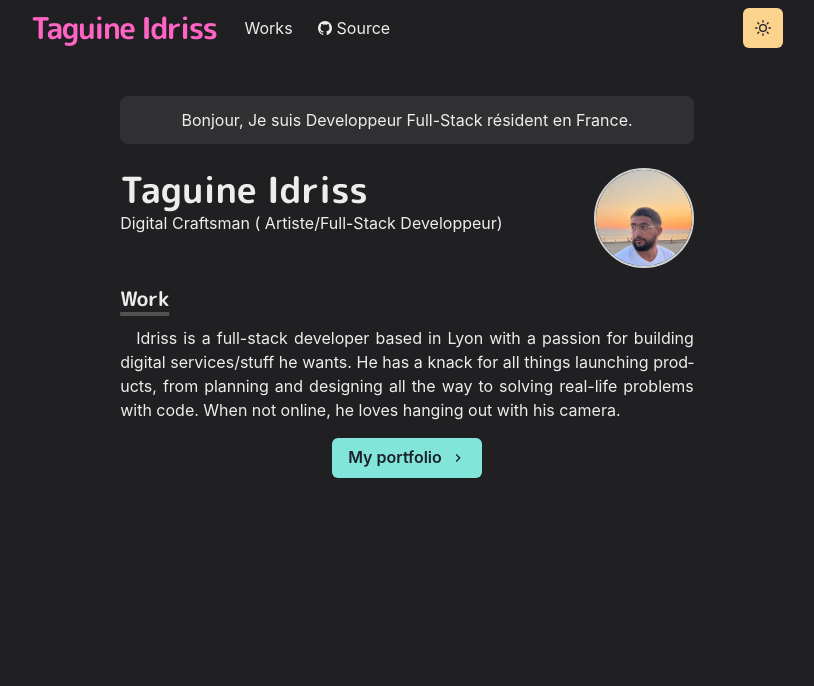
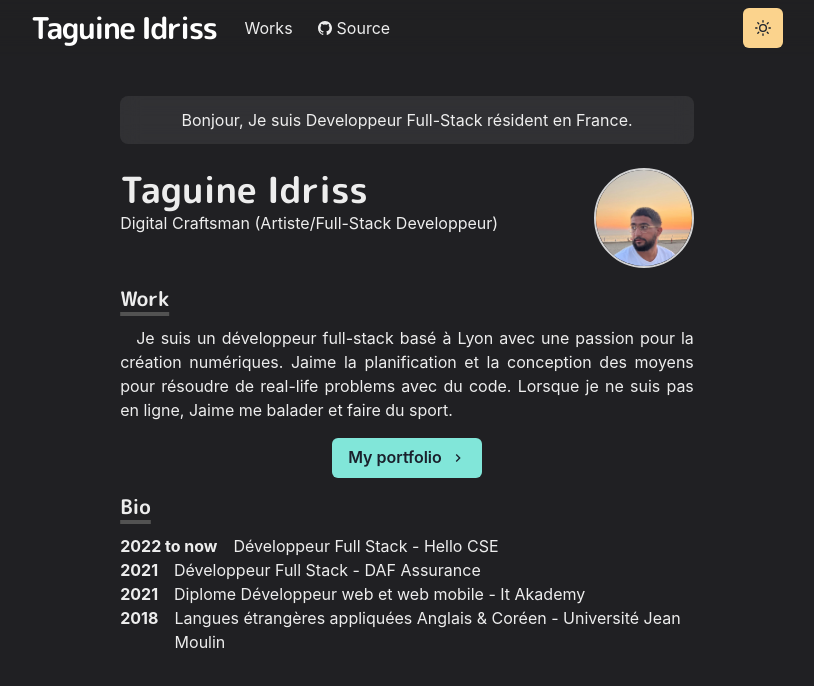
Before and after one commit to aeyll-11/aeyl11-homepage, a Next.js app: page / in a window 1280 px wide. Shown: the top 686 px of the page, without its empty margins (233-1047 px from the left). Built offline with nearby package versions, Linux system fonts and the light colour scheme.

Commit message:
fix animation, useRouter instead of props passing, bio section

```diff
--- /dev/null
+++ b/components/bio.tsx
@@ -0,0 +1,12 @@
+import { Box } from '@chakra-ui/react'
+import styled from '@emotion/styled'
+
+export const BioSection = styled(Box)`
+  padding-left: 3.4em;
+  text-indent: -3.4em;
+`
+
+export const BioYear = styled.span`
+  font-weight: bold;
+  margin-right: 1em;
+`
--- a/components/layouts/articles.tsx
+++ b/components/layouts/articles.tsx
@@ -16,11 +16,9 @@ const Layout = ({ children, title }: Props) => {
   const t = `${title} - Taguine Idriss`
   return (
     <motion.article
-      variants={variants}
-      transition={{ duration: 0.4, type: 'easeInOut' }}
+      transition={{ duration: 5, type: 'easeInOut' }}
       style={{ position: 'relative' }}
     >
-      <>
         {title && (
           <Head>
             <title>{t}</title>
@@ -29,7 +27,6 @@ const Layout = ({ children, title }: Props) => {
           </Head>
         )}
         {children}
-      </>
     </motion.article>
   )
 }
--- a/components/layouts/main.tsx
+++ b/components/layouts/main.tsx
@@ -1,17 +1,21 @@
 import Head from 'next/head'
 import { Box, Container } from '@chakra-ui/react'
 import { AppProps } from 'next/app'
+import { motion } from 'framer-motion'
 import NavBar from './navbar';
 import Fonts from '../font';
+import Section from '../section';
+
 const Main = ({children}: any,{router}: AppProps) => {
-    console.log(router?.asPath);
     return (
         <Box as="main">
             <Fonts/>
-            <NavBar path=""></NavBar>
-            <Container maxW="container.md" pt="14">
-                {children}
-            </Container>
+            <NavBar></NavBar>
+            <Section delay={1}>
+                <Container maxW="container.md" pt="14">
+                    {children}
+                </Container>
+            </Section>
         </Box>
     )
 }
--- a/components/layouts/navbar.tsx
+++ b/components/layouts/navbar.tsx
@@ -4,6 +4,7 @@ import { Box, useColorModeValue, Stack, Link, Heading, Flex, Container, Menu, Me
 import { HamburgerIcon } from '@chakra-ui/icons';
 import { IoLogoGithub } from 'react-icons/io5'
 import ThemeToggleButton from '../theme-toggle-button';
+import { useRouter } from 'next/router';
 
 interface LinkItemProps {
     href: string;
@@ -35,8 +36,9 @@ const LinkItem = ({ href, path, target, children, ...props }: LinkItemProps) =>
     )
 }
 
-const NavBar = (props: { path: any; }) => {
-    const {path} = props;
+const NavBar = () => {
+    const router = useRouter();
+    const path = router.asPath;
     return(
         <Box
             as="nav"
@@ -45,7 +47,6 @@ const NavBar = (props: { path: any; }) => {
             bg={useColorModeValue('#ffffff40', '#20202380')}
             css={{ backdropFilter: 'blur(10px)' }}
             zIndex={2}
-            {...props}
         >
             <Container
                 display="flex"
@@ -75,7 +76,7 @@ const NavBar = (props: { path: any; }) => {
                     </LinkItem>
                     <LinkItem
                         target="_blank"
-                        href="https://github.com/aeyll-11/aeyll-portfolio"
+                        href="https://github.com/aeyll-11/aeyl11-homepage"
                         path={path}
                     >
                         <IoLogoGithub />
@@ -83,7 +84,7 @@ const NavBar = (props: { path: any; }) => {
                     </LinkItem>
                 </Stack>
 
-                <Box>
+                <Box display="flex" >
                     <ThemeToggleButton></ThemeToggleButton>
 
                     <Box ml={2} display={{ base: 'inline-block', md: 'none' }}>
@@ -95,23 +96,16 @@ const NavBar = (props: { path: any; }) => {
                                 aria-label="Options"
                             />
                             <MenuList>
-                                <NextLink href="/" passHref>
-                                <MenuItem as={Link}>About</MenuItem>
-                                </NextLink>
-                                <NextLink href="/works" passHref>
-                                <MenuItem as={Link}>Works</MenuItem>
-                                </NextLink>
-                                <NextLink href="/posts" passHref>
-                                <MenuItem as={Link}>Posts</MenuItem>
-                                </NextLink>
-                                <NextLink href="https://uses.craftz.dog/" passHref>
-                                <MenuItem as={Link}>Uses</MenuItem>
-                                </NextLink>
+                                <MenuItem as={NextLink} href="/" passHref>About</MenuItem>
+                                <MenuItem as={NextLink} href="/works" passHref>Works</MenuItem>
                                 <MenuItem
-                                as={Link}
+                                as={NextLink}
                                 href="https://github.com/craftzdog/craftzdog-homepage"
                                 >
-                                View Source
+                                    Source
+                                    <Box ml={3}>
+                                        <IoLogoGithub/>
+                                    </Box>
                                 </MenuItem>
                             </MenuList>
                         </Menu>
--- a/components/section.tsx
+++ b/components/section.tsx
@@ -16,7 +16,7 @@ const Section = ({ children, delay }: Props) => (
       <AnimatePresence initial={true}>
       <motion.div
         key={useColorModeValue('light', 'dark')}
-        initial={{y: '30px' , opacity: 0 }}
+        initial={{y: '20px' , opacity: 0 }}
         animate={{y: '0px', opacity: 1 }}
         transition={{ duration: delay }}
       >
--- a/components/theme-toggle-button.tsx
+++ b/components/theme-toggle-button.tsx
@@ -11,8 +11,8 @@ const ThemeToggleButton = () => {
     <AnimatePresence initial={false}>
       <motion.div
         key={useColorModeValue('light', 'dark')}
-        initial={{y: '-20px' , opacity: 0 }}
-        animate={{y: '0px', opacity: 1 }}
+        initial={{x: '-20px' , opacity: 0 }}
+        animate={{x: '0px', opacity: 1 }}
         transition={{ duration: 0.5 }}
       >
         <IconButton
--- a/pages/_app.tsx
+++ b/pages/_app.tsx
@@ -7,7 +7,7 @@ import { AnimatePresence } from 'framer-motion';
 export default function App({ Component, pageProps, router }: AppProps) {
   return (
       <ChakraProvider theme={theme}>
-        <Layout>
+        <Layout router={router}>
         <AnimatePresence
           initial={true}
           onExitComplete={() => {
--- a/pages/index.tsx
+++ b/pages/index.tsx
@@ -5,6 +5,7 @@ import Section from '../components/section';
 import Paragraph from '../components/paragraph';
 import { ChevronRightIcon } from '@chakra-ui/icons'
 import { useRouter } from 'next/router';
+import { BioSection, BioYear } from '../components/bio';
 
 export default function Home() {
   const router = useRouter();
@@ -25,7 +26,7 @@ export default function Home() {
           <Heading as="h2" variant="page-title">
             Taguine Idriss
           </Heading>
-          <p>Digital Craftsman ( Artiste/Full-Stack Developpeur)</p>
+          <p>Digital Craftsman (Artiste/Full-Stack Developpeur)</p>
         </Box>
         <Box
           flexShrink={0}
@@ -54,11 +55,10 @@ export default function Home() {
           Work
         </Heading>
         <Paragraph>
-          Idriss is a full-stack developer based in Lyon with a
-          passion for building digital services/stuff he wants. He has a knack
-          for all things launching products, from planning and designing all the
-          way to solving real-life problems with code. When not online, he loves
-          hanging out with his camera.
+          Je suis un développeur full-stack basé à Lyon avec une
+        passion pour la création numériques. Jaime la planification et la conception des
+        moyens pour résoudre de real-life problems avec du code. Lorsque je ne suis pas en ligne, Jaime
+        me balader et faire du sport.
         </Paragraph>
         <Box textAlign="center" my={4}>
           <NextLink href="/work" passHref scroll={false}>
@@ -68,6 +68,27 @@ export default function Home() {
           </NextLink>
         </Box>
       </Section>
+      <Section delay={0.4}>
+        <Heading as="h3" variant="section-title">
+          Bio
+        </Heading>
+        <BioSection>
+          <BioYear>2022 to now</BioYear>
+            Développeur Full Stack - Hello CSE
+        </BioSection>
+        <BioSection>
+          <BioYear>2021</BioYear>
+          Développeur Full Stack - DAF Assurance
+        </BioSection>
+        <BioSection>
+          <BioYear>2021</BioYear>
+          Diplome Développeur web et web mobile - It Akademy
+        </BioSection>
+        <BioSection>
+          <BioYear>2018</BioYear>
+          Langues étrangères appliquées Anglais & Coréen - Université Jean Moulin
+        </BioSection>
+      </Section>
    </Container>
   )
 }
--- a/pages/work.tsx
+++ b/pages/works.tsx
@@ -2,7 +2,7 @@ import Head from 'next/head';
 import { Heading, Container} from '@chakra-ui/react';
 import Layout from '../components/layouts/articles';
 
-const Work = () => {return (
+const Works = () => {return (
     <Layout title="Works">
       <Container>
         <Heading as="h3" fontSize={20} mb={4}>
@@ -12,4 +12,4 @@ const Work = () => {return (
     </Layout>
   )}
 
-export default Work;
+export default Works;
--- a/styles/theme.tsx
+++ b/styles/theme.tsx
@@ -25,7 +25,7 @@ const components = {
   },
   Link: {
     baseStyle: (props: Record<string, any> | StyleFunctionProps) => ({
-      color: mode('#3d7aed', '#ff63c3')(props),
+      color: mode('#3d7aed', '#ffffffff')(props),
       textUnderlineOffset: 3
     })
   }
```
